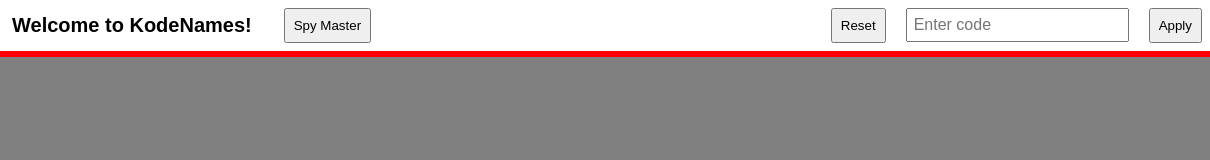
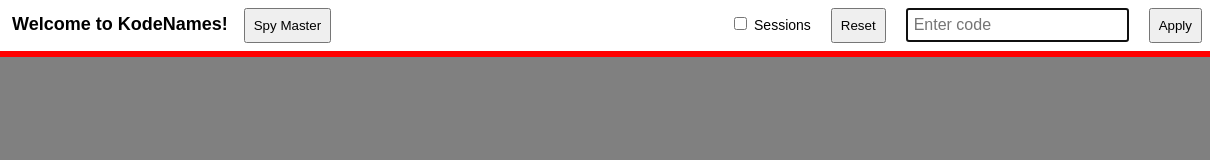
Before and after one commit to rakoshes/rakoshes.github.io, a plain HTML site: page index.html in a window 1280 px wide. Both pictures are taken after a click on the button "Reset". Shown: the full height of the page, 70-1280 px from the left. Drawn offline with nearby package versions, Linux system fonts and the light colour scheme.

Commit message:
Set page min width Added sessions controls

```diff
--- a/index.html
+++ b/index.html
@@ -24,6 +24,7 @@
     body{
       margin: 0px;
       background: grey;
+      min-width: 500px;
     }
     #theTable{
       border: solid;
@@ -76,11 +77,10 @@
     .actionBar {
       background-color: #fff;
       color: #000;
-      min-width: 1040px;
     }
     .actionBarContainer {
       float: right;
-      padding: 8px;
+      padding: 8px 8px 8px 0;
     }
     .logoContainer {
       float: left;
@@ -94,25 +94,36 @@
     }
     button {
       padding: 8px;
+      cursor: pointer;
     }
-    input {
+    .codeInput {
       margin: 0 16px;
       padding: 6px;
       font-size: 16px;
     }
+    .sessionsCheck {
+      cursor: pointer;
+    }
+    .sessionsLabel {
+      margin: 0 16px 0 0;
+      font-family: Arial, Helvetica, sans-serif;
+      font-size: 14px;
+      cursor: pointer;
+    }
     .title {
       font-weight: bold;
       font-family: Arial, Helvetica, sans-serif;
-      font-size: 20px;
-      margin: 14px 16px 0 16px;
+      font-size: 18px;
+      margin: 14px 0 0 16px;
       float: left;
     }
     .message {
       font-weight: normal;
       font-family: Arial, Helvetica, sans-serif;
       font-size: 16px;
-      margin: 14px 16px 0 16px;
+      margin: 14px 8px 0 16px;
       float: left;
+      color: #ff0000;
     }
     .leftButton {
       float: left;
@@ -125,6 +136,7 @@
   <script>
     var spymaster = false;
     var code = "";
+    var useSessions = false;
     var selectionMap = {};
     var sessionMap = {};
     var codeHistoryMap = {};
@@ -154,7 +166,7 @@
         Math.seedrandom(code);
       }
       if (render(spymaster, ignoreSession)) {
-        onReset('Out of cards. Reset.'); // reset was requiested
+        onReset('Out of cards.'); // reset was requiested
       }
     }
     function onLoad() {
@@ -173,11 +185,14 @@
       sessionMap = {};
       codeHistoryMap = {};
       renderBoard(true);
-
+      $('#codeId').focus();
     }
-
+    function onSetSession(event) {
+      useSessions = !useSessions;
+      onReset(useSessions ? 'Sessions on' : 'Sessions Off');
+    }
     function onInputChange(value) {
-      code = value;
+      // code = value;
     }
     function onKeyPress(event) {
       if (event.keyCode == 13) {
@@ -186,12 +201,16 @@
     }
 
     function onApplyClick() {
+      var newCode = document.getElementById('codeId').value;
+      if (code === newCode) return;
+      code = newCode;
       spymaster = false;
       selectionMap = {};
       message = '';
       var ignoreSession = !!codeHistoryMap[code]; // we are reusing previous code, allow re-use of tiles
       codeHistoryMap[code] = codeHistoryMap[code] || {};
       renderBoard(true, ignoreSession);
+      $('#codeId').focus();
     }
 
 
@@ -218,15 +237,18 @@
           if (ignoreSession) {
             ignorePreviousUse =  codeHistoryMap[code] && sessionMap[randomnumber]; // ignore only if the number was used with the current code;
           }
-          // if(arr[i]===randomnumber || (!ignorePreviousUse) && sessionMap[randomnumber]){found=true;break;} // ignoring session for now
-          if(arr[i]===randomnumber){found=true;break;}
+          if(arr[i]===randomnumber || useSessions && (!ignorePreviousUse) && sessionMap[randomnumber]) {
+            found=true;
+            break;
+          }
+          // if(arr[i]===randomnumber){found=true;break;}
         }
         if(!found) {
           arr.push(randomnumber);
           sessionMap[randomnumber] = true;
           codeHistoryMap[code] = true;
         }
-        // if (Object.keys(sessionMap).length >= 278) return true; // used up all the tiles - session reset is required. // ignoring session for now
+        if (useSessions && Object.keys(sessionMap).length >= 278) return true; // used up all the tiles - session reset is required.
       }
 
       var imgWidth = $(window).width() / 5.5;
@@ -355,8 +377,10 @@
       <span id="messageId" class="message"></span>
     </div>
     <div class="actionBarContainer">
+      <input id="setSessionId" class="sessionsCheck" type="checkbox" onclick="onSetSession(event)" />
+      <label class="sessionsLabel" for="setSessionId">Sessions</label>
       <button id="resetId" onclick="onReset()">Reset</button>
-      <input id="codeId" type="text" placeholder="Enter code" maxlength="10" onkeypress="return onKeyPress(event)" onkeyup="onInputChange(this.value)" />
+      <input id="codeId" class="codeInput" type="text" placeholder="Enter code" maxlength="10" onkeypress="return onKeyPress(event)" onkeyup="onInputChange(this.value)" />
       <button id="applyId" onclick="onApplyClick()">Apply</button>
     </div>
     <div style="clear: both;"></div>
```
